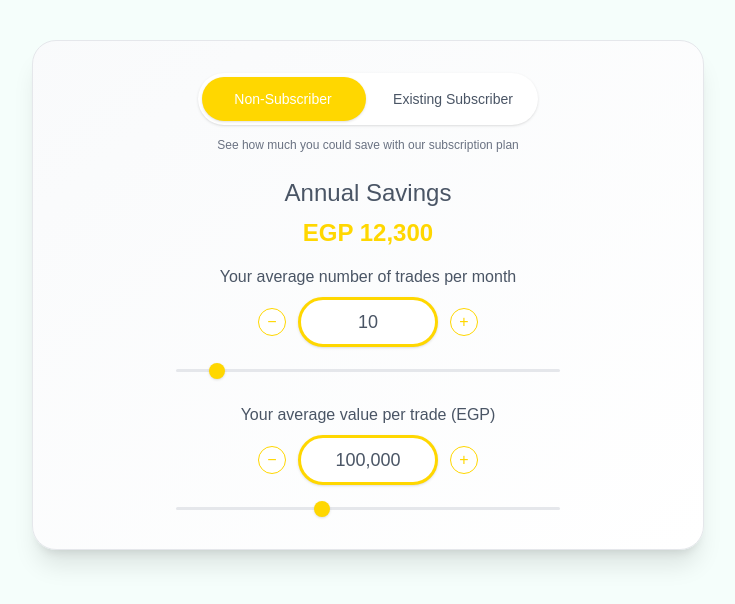
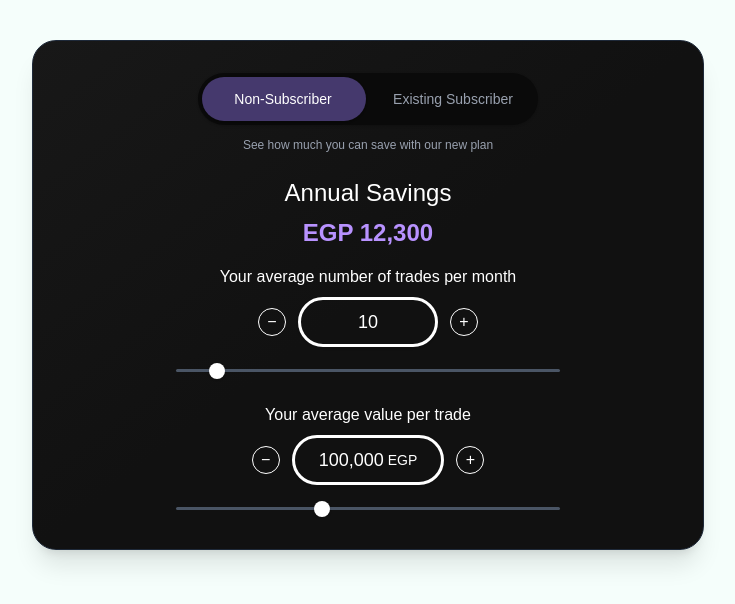
Before and after one commit to hishamjazzar/savings-widget-landing, a Next.js app: page / in a window 1280 px wide. Shown: the top 604 px of the page, without its empty margins (272-1007 px from the left). Built offline with nearby package versions, Linux system fonts and the light colour scheme.

Commit message:
purple version

```diff
--- a/app/components/SavingsCalculator.tsx
+++ b/app/components/SavingsCalculator.tsx
@@ -48,30 +48,30 @@ export default function SavingsWidget() {
   }, [trades, avgTradeValue, subscriptionType]);
 
   const buttonClass = `
-    h-7 w-7 rounded-full border border-[#FFD700] text-[#FFD700]
-    hover:bg-yellow-50 transition-all duration-200
-    flex items-center justify-center font-medium text-base bg-white
+    h-7 w-7 rounded-full border border-white text-white
+    hover:bg-gray-800 transition-all duration-200
+    flex items-center justify-center font-medium text-base bg-transparent
   `;
   const valueBox = `
-    text-gray-600 text-lg font-medium border-[3px] border-[#FFD700]
-    rounded-full flex items-center justify-center bg-white
+    text-white text-lg font-medium border-[3px] border-white
+    rounded-full flex items-center justify-center bg-transparent
     shadow-sm px-6 py-2 min-w-[140px]
   `;
   const sliderClass =
-    'w-full appearance-none h-[3px] bg-gray-200 rounded outline-none cursor-pointer';
+    'w-full appearance-none h-[3px] bg-gray-600 rounded outline-none cursor-pointer';
   const thumbClass = `
     [&::-webkit-slider-thumb]:appearance-none [&::-webkit-slider-thumb]:h-4
     [&::-webkit-slider-thumb]:w-4 [&::-webkit-slider-thumb]:rounded-full
-    [&::-webkit-slider-thumb]:bg-[#FFD700] [&::-webkit-slider-thumb]:border-0
+    [&::-webkit-slider-thumb]:bg-white [&::-webkit-slider-thumb]:border-0
     [&::-webkit-slider-thumb]:cursor-pointer [&::-webkit-slider-thumb]:shadow-sm
   `;
   const toggleClass = `
-    relative inline-flex items-center gap-2 bg-white rounded-full p-1 w-[340px] h-[52px] shadow-sm
+    relative inline-flex items-center gap-2 bg-[#0A0A0A] rounded-full p-1 w-[340px] h-[52px] shadow-sm
     transition-colors duration-200 ease-in-out cursor-pointer
   `;
   const toggleButtonClass = `
     absolute ${subscriptionType === 'old' ? 'right-1' : 'left-1'}
-    inline-block h-[44px] w-[164px] transform rounded-full bg-[#FFD700] shadow-sm
+    inline-block h-[44px] w-[164px] transform rounded-full bg-[#45396D] shadow-sm
     transition duration-200 ease-in-out
   `;
   const toggleTextClass = `
@@ -80,7 +80,7 @@ export default function SavingsWidget() {
 
   return (
     <div className="w-full max-w-2xl mx-auto mt-10">
-      <div className="bg-gradient-to-br from-gray-50 to-white rounded-3xl border border-gray-200 shadow-xl p-8">
+      <div className="bg-gradient-to-br from-[#181818] via-[#111111] to-[#111111] rounded-3xl border border-gray-800 shadow-xl p-8">
         {/* Subscription Toggle */}
         <div className="flex flex-col items-center gap-3 mb-6">
           <button
@@ -90,27 +90,27 @@ export default function SavingsWidget() {
             aria-checked={subscriptionType === 'old'}
           >
             <span className={toggleButtonClass} />
-            <span className={`${toggleTextClass} ${subscriptionType === 'none' ? 'text-white' : 'text-gray-600'}`}>
+            <span className={`${toggleTextClass} ${subscriptionType === 'none' ? 'text-white' : 'text-gray-400'}`}>
               Non-Subscriber
             </span>
-            <span className={`${toggleTextClass} ${subscriptionType === 'old' ? 'text-white' : 'text-gray-600'}`}>
+            <span className={`${toggleTextClass} ${subscriptionType === 'old' ? 'text-white' : 'text-gray-400'}`}>
               Existing Subscriber
             </span>
           </button>
-          <p className="text-gray-500 text-center text-xs font-normal max-w-sm">
+          <p className="text-gray-400 text-center text-xs font-normal max-w-sm">
             {subscriptionType === 'none'
-              ? "See how much you could save with our subscription plan"
-              : "Compare your current plan (125 EGP/month) with our new plan"}
+              ? "See how much you can save with our new plan"
+              : "Assumes you were paying 125 EGP/month (our old plan)"}
           </p>
         </div>
 
         {savings !== null && (
           <div className="text-center mb-4">
-            <div className="text-2xl font-medium text-gray-600 mb-2" style={{ fontFamily: 'DM Sans, sans-serif' }}>
+            <div className="text-2xl font-medium text-white mb-2" style={{ fontFamily: 'DM Sans, sans-serif' }}>
               Annual Savings
             </div>
             <div className="flex justify-center items-end">
-              <span className="text-2xl font-bold text-[#FFD700]" style={{ fontFamily: 'DM Sans, sans-serif' }}>
+              <span className="text-2xl font-bold text-[#B892FF]" style={{ fontFamily: 'DM Sans, sans-serif' }}>
                 EGP {savings.toLocaleString()}
               </span>
             </div>
@@ -120,7 +120,7 @@ export default function SavingsWidget() {
         <div className="flex flex-col items-center space-y-6">
           {/* Trades per month */}
           <div className="space-y-3 w-full max-w-md">
-            <h3 className="text-base font-medium text-gray-600 text-center mb-2" style={{ fontFamily: 'DM Sans, sans-serif' }}>
+            <h3 className="text-base font-medium text-white text-center mb-2" style={{ fontFamily: 'DM Sans, sans-serif' }}>
               Your average number of trades per month
             </h3>
             <div className="flex items-center justify-center gap-3 mb-2">
@@ -139,20 +139,21 @@ export default function SavingsWidget() {
                 value={trades}
                 onChange={(e) => setTrades(parseInt(e.target.value))}
                 className={`${sliderClass} ${thumbClass}`}
-                style={{ accentColor: '#FFD700' }}
+                style={{ accentColor: 'white' }}
               />
             </div>
           </div>
 
           {/* Average trade value */}
           <div className="space-y-3 w-full max-w-md">
-            <h3 className="text-base font-medium text-gray-600 text-center mb-2" style={{ fontFamily: 'DM Sans, sans-serif' }}>
-              Your average value per trade (EGP)
+            <h3 className="text-base font-medium text-white text-center mb-2" style={{ fontFamily: 'DM Sans, sans-serif' }}>
+              Your average value per trade
             </h3>
             <div className="flex items-center justify-center gap-3 mb-2">
               <button className={buttonClass} onClick={() => setAvgTradeValue(v => Math.max(10000, v - 10000))}>−</button>
-              <div className={valueBox}>
+              <div className={`${valueBox} relative`}>
                 {avgTradeValue.toLocaleString()}
+                <span className="text-sm ml-1 text-white">EGP</span>
               </div>
               <button className={buttonClass} onClick={() => setAvgTradeValue(v => Math.min(250000, v + 10000))}>+</button>
             </div>
@@ -165,7 +166,7 @@ export default function SavingsWidget() {
                 value={avgTradeValue}
                 onChange={(e) => setAvgTradeValue(parseInt(e.target.value))}
                 className={`${sliderClass} ${thumbClass}`}
-                style={{ accentColor: '#FFD700' }}
+                style={{ accentColor: 'white' }}
               />
             </div>
           </div>
```
